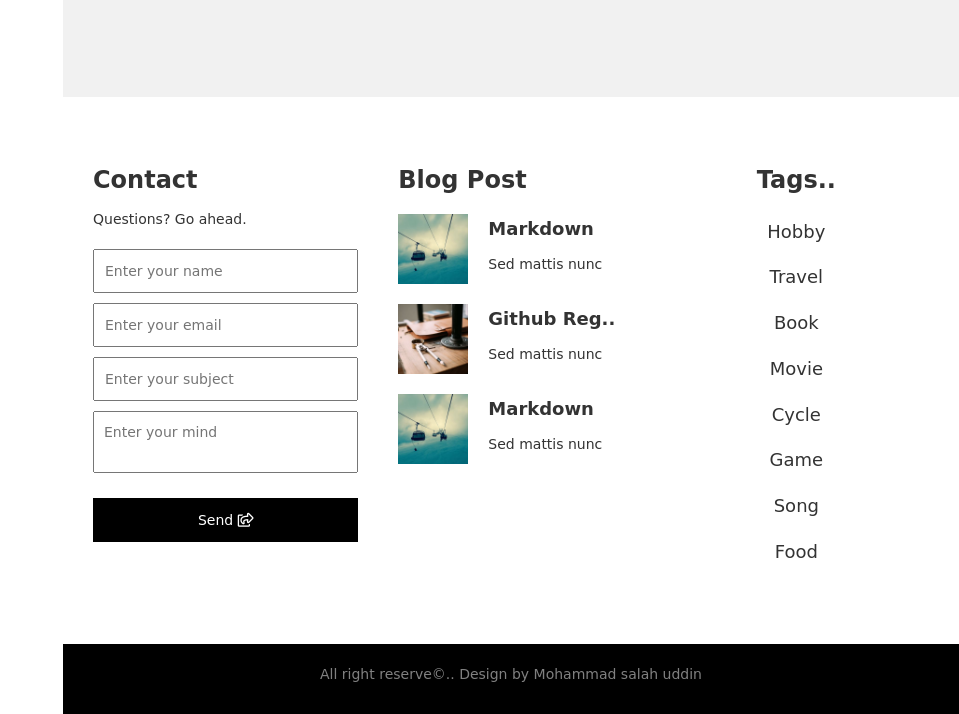
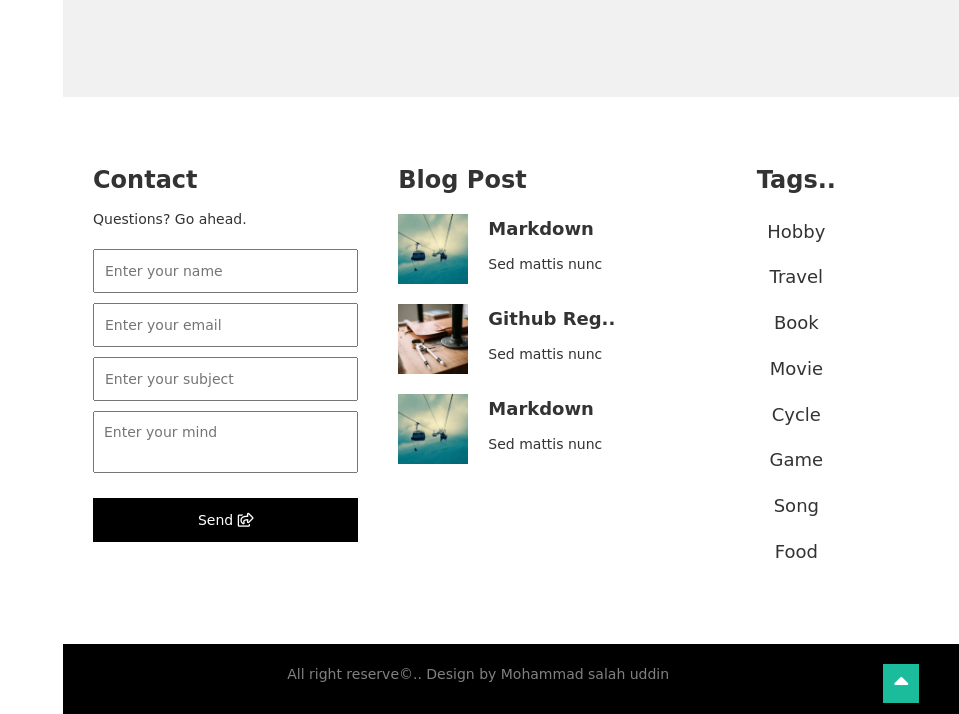
Before and after one commit to salahuddinjony/myprotfolio, a plain HTML site: page index.html in a window 1280 px wide. Shown: the part 4539-5253 px from the top of the page, without its empty margins (321-1280 px from the left). Drawn offline with nearby package versions, Linux system fonts and the light colour scheme; a web font is replaced by a local one.

Commit message:
Added up box in footer

```diff
--- a/index.html
+++ b/index.html
@@ -323,6 +323,11 @@
   </div>
 </div>
 <footer>
+  <a href="#">
+  <div class="up-box">
+      <i class="fas fa-sort-up"></i>
+  </div>
+  </a>
   <p>All right reserve&copy;.. Design by <a href="https:salahuddinjony.me">Mohammad salah uddin</a></p>
 </footer>
 
--- a/style.css
+++ b/style.css
@@ -504,3 +504,15 @@ footer{
 footer a{
     color: grey;
 }
+.up-box i{
+    color: #fff;
+    font-size:25px;
+    text-align: center;
+}
+.up-box{
+    float: right;
+    padding:10px 10px 2px 10px;
+    background-color: #1abc9c;
+    color: #fff;
+    margin-right:30px;
+}
```
